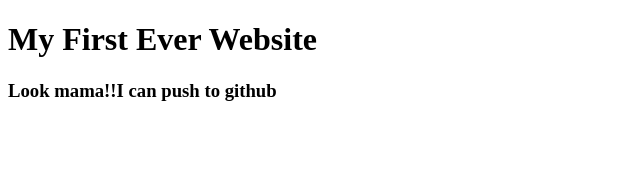
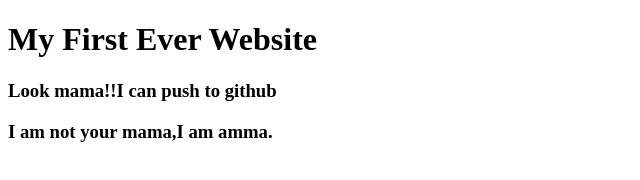
Before and after one commit to shimu195/first-repository, a plain HTML site: page index.html in a window 1280 px wide. Shown: the whole page, without its empty margins (0-640 px from the left). Drawn offline with Linux system fonts and the light colour scheme.

Commit message:
Update index.html

```diff
--- a/index.html
+++ b/index.html
@@ -8,5 +8,6 @@
 <body>
     <h1>My First Ever Website</h1>
     <h3>Look mama!!I can push to github</h3>
+    <h3>I am not your mama,I am amma.</h3>
 </body>
 </html>
```
